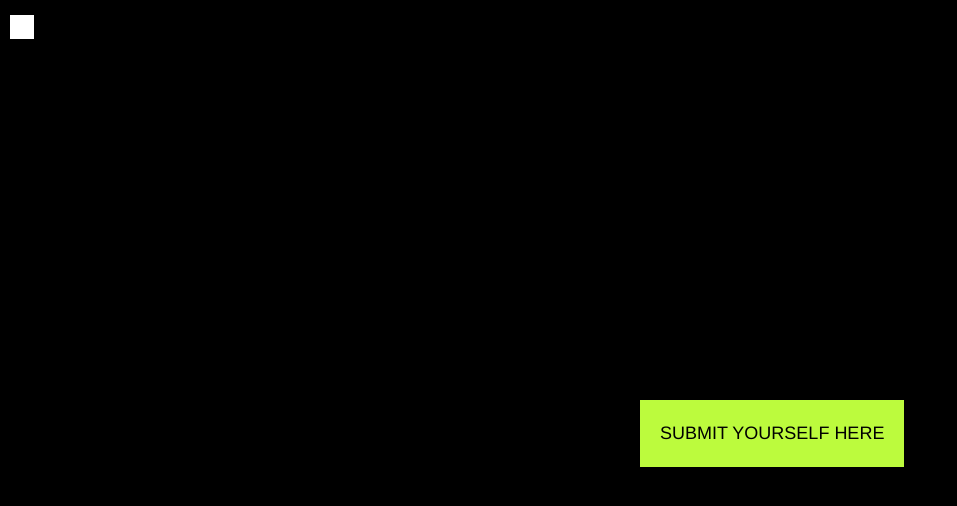
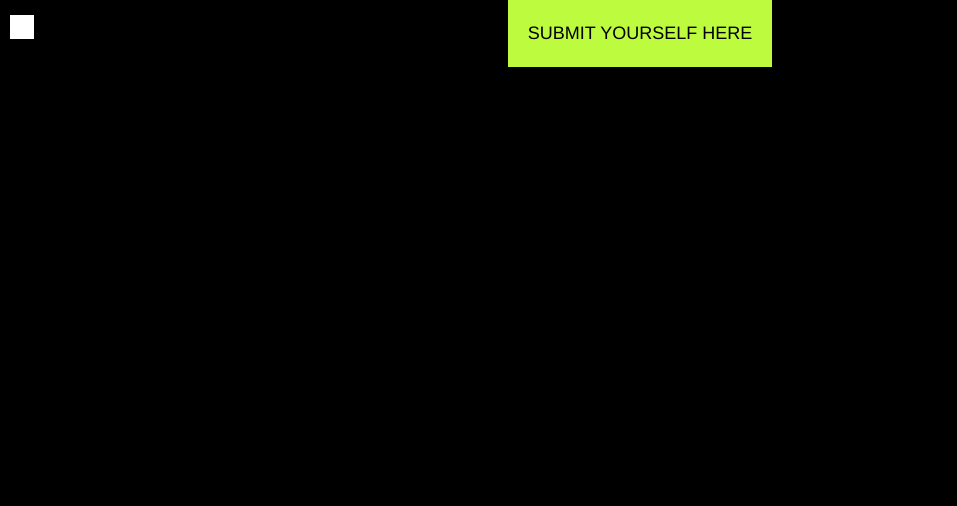
Before and after one commit to ivana-onubogu/ivana-onubogu.github.io, a plain HTML site: page pages/submissions.html in a window 1280 px wide. Shown: the whole page, without its empty margins (0-957 px from the left). Drawn offline with nearby package versions, Linux system fonts and the light colour scheme.

Commit message:
submitfix6

```diff
--- a/styles/style.css
+++ b/styles/style.css
@@ -205,9 +205,8 @@ button:hover{
 
 /*SUBMISSIONS PAGE */
 #submission-form{
-	position: fixed;
-	left: 50%;
-	top: 50%;
+	display: flex;
+    justify-content: center;
 	font-size: large;
 	text-align: center;
 }
```
